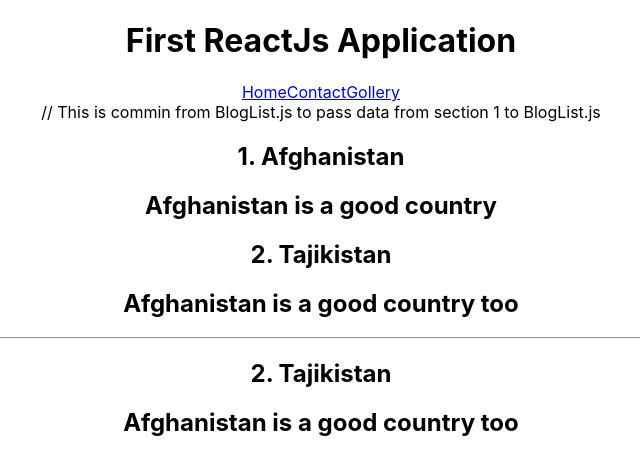
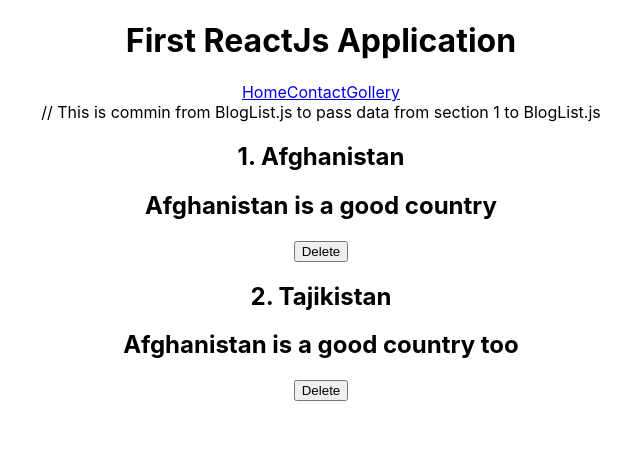
Before and after one commit to zamanrahimi/reactjs, a React (Create React App) app: page / in a window 1280 px wide. Shown: the top 474 px of the page, without its empty margins (319-959 px from the left). Built offline with nearby package versions, Linux system fonts and the light colour scheme.

Commit message:
How to pass a function via a props and create delete button

```diff
--- a/src/BlogList.js
+++ b/src/BlogList.js
@@ -1,5 +1,5 @@
-const BlogList = (props) =>{
-	const blogs = props.blogs;
+const BlogList = ({blogs, handelerDelete}) =>{
+
 
 	return(
 
@@ -10,6 +10,9 @@ const BlogList = (props) =>{
 					<div key={blog.id}>
 					<h2>{blog.title}</h2>
 					<h2>{blog.desc}</h2>
+
+					<button onClick={ ()=> handelerDelete(blog.id)}>  Delete </button>
+
 					</div>
 
 					))}
--- a/src/Home.js
+++ b/src/Home.js
@@ -6,10 +6,15 @@ const Home = () => {
 
 	// Defined variable for useStare here
 	// 1. blog section - this data is passed to BlogList.js via Bloglist tag in section 2
-	const [blogs, setBlog] = useState([
+	const [blogs, setBlogs] = useState([
 			{title:'1. Afghanistan', desc:'Afghanistan is a good country', id:1},
 			{title:'2. Tajikistan', desc:'Afghanistan is a good country too', id:2},
 		]);
+
+		const handelerDelete= (id) => {
+			const newBlogs = blogs.filter(blog => blog.id !== id);
+			setBlogs(newBlogs);
+		}
 
 
 	return (
@@ -17,9 +22,8 @@ const Home = () => {
 			<div className="home">
 
 				// This is commin from BlogList.js to pass data from section 1 to BlogList.js
-				<BlogList blogs = {blogs}/>
-				<hr/>
-				<BlogList blogs = {blogs.filter((blog)=>blog.id===2)}/>
+				<BlogList blogs = {blogs}  handelerDelete={handelerDelete} />
+
 
 			</div>
 		);
```
